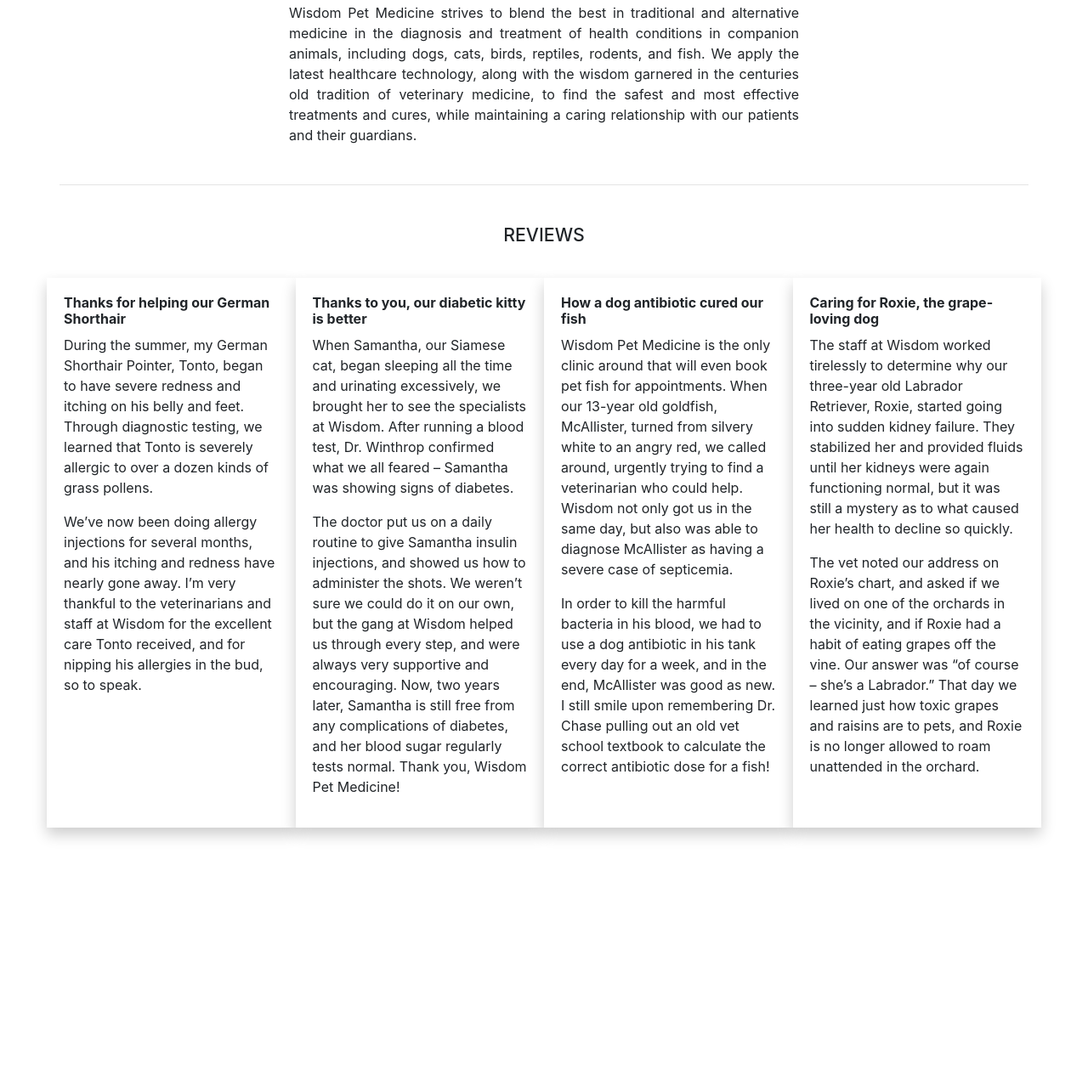
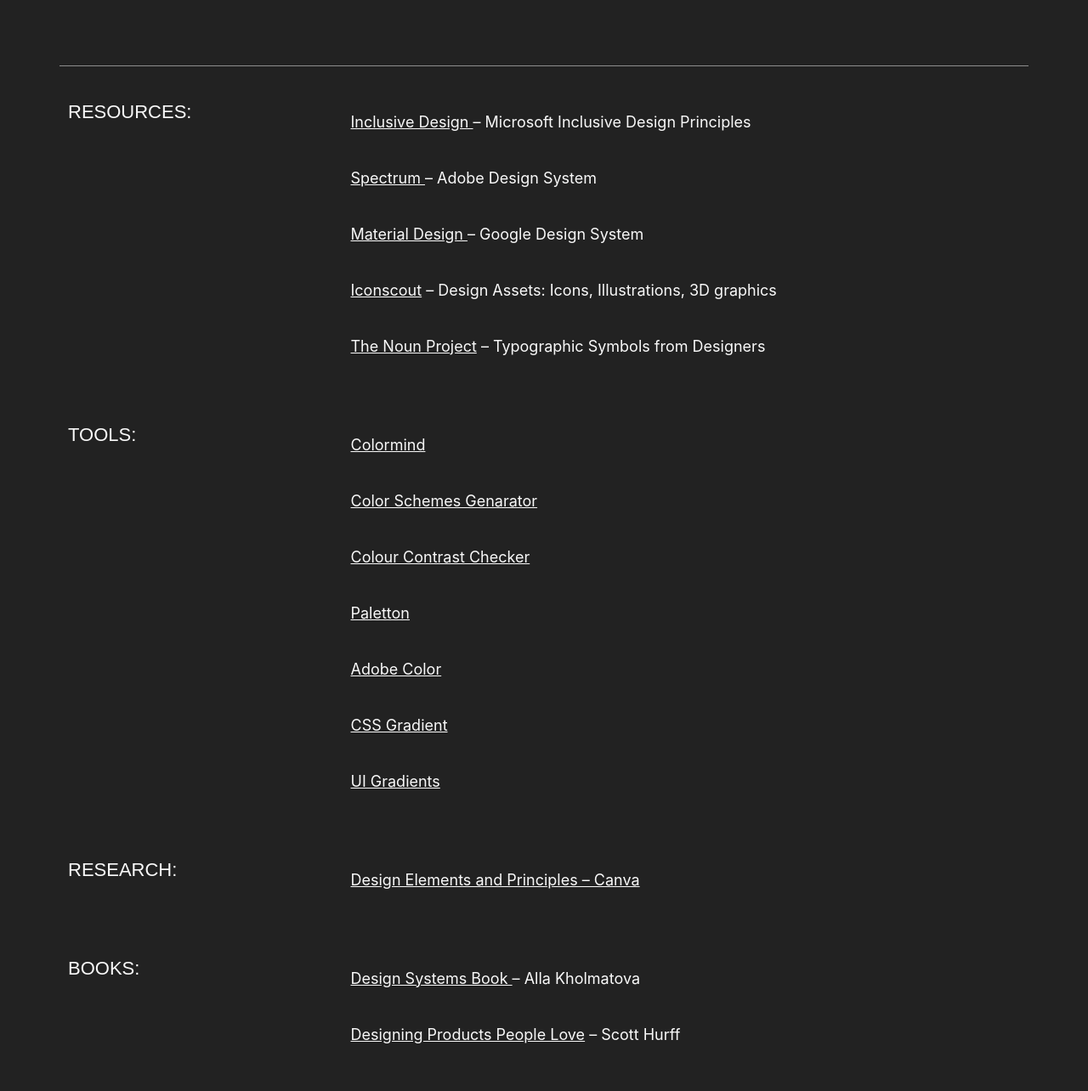
Before and after one commit to llosik/project_1, a website: page index.html in a window 1280 px wide. Shown: the part 583-1867 px from the top of the page at 85% size. Before the commit the page ends 1587 px from the top, so only its background shows below. Drawn offline with Linux system fonts and the light colour scheme.

Commit message:
Library project

```diff
--- a/index.html
+++ b/index.html
@@ -18,11 +18,39 @@
       width:100%;
       padding:0;
     }
+
+     hr{
+      border: 0;
+      height: 0.25px;
+      background: #F9F9F9;
+      opacity: 0.5;
+     }
+     ul{
+     color: #F9F9F9;
+     font-size: 18px;
+      line-height: 50px;
+      }
+
+     a{
+      color: #F9F9F9;
+      font-size: 18px;
+      line-height: 50px;
+      text-decoration: underline;
+    }
+
+      a:hover{
+        font-weight: bold;
+        color: #F9F9F9;
+
+       }
+
+
+
   </style>
 
 </head>
 
-<body style="background-color: white;">
+<body style="background-color: #222;">
 
   <!-- Navigation -->
   <nav class="navbar navbar-expand-lg navbar-dark bg-dark static-top">
@@ -54,59 +82,84 @@
 
   <!-- Page Content -->
   <div class="container">
-    <div class="row" style="background-color:white; ">
+    <div class="row" style="background-color:#222; ">
       <div class="col-lg-12 text-center">
-        <h1 class="mt-5" style="color: #cdae51; font-weight: bold">Wisdom Pet Medicine
+        <h1 class="mt-5" style="color: #F9F9F9; font-family: 'Jost', sans-serif; font-size: 150px; text-align: left; font-weight: 600;">My Design Library.
         </h1>
-        <h2 style="font-size: 16pt"> We treat your pets like we treat our own
+        <h2 style="color: #F9F9F9; font-family: 'Jost', sans-serif; font-size: 32px; font-weight: 300; text-align: left; "> A collection of useful resources for UX/UI design work
         </h2>
-        <img src="./images/all-animals.jpg" style="width: 100%;">
+        <!-- <img src="./images/all-animals.jpg" style="width: 100%;">
 
           <button style="background: #cdae51; margin: 20px; padding: 5px 25px; border: none; border-radius: 5px;" hover:><a href="#" style="color:white; font-size: 20px;">Visit Us</a></button>
-        </p>
         <p style="text-align:justify; max-width:600px; margin:auto; padding-bottom:30px;">
           Wisdom Pet Medicine strives to blend the best in traditional and alternative medicine in the diagnosis and treatment of health conditions in companion animals, including dogs, cats, birds, reptiles, rodents, and fish. We apply the latest healthcare technology, along with the wisdom garnered in the centuries old tradition of veterinary medicine, to find the safest and most effective treatments and cures, while maintaining a caring relationship with our patients and their guardians.
-      </p>
+      </p> -->
+
       </div>
     </div>
   </div>
 
-  <div class="container challenge" style="padding-bottom:30px;">
+  <div class="container challenge" style="padding-top:100px;">
+  <hr>
+    <div class="row">
+
+
+      <div class="col-sm-3 col-lg-3" style=" padding:25px;">
+        <h3 style=" color: #F9F9F9; font-family: 'Jost', sans-serif; font-size: 22px; font-weight: 300; "><b>RESOURCES:</b></h3>
+      </div>
+
+        <div class="col-sm-9 col-lg-9" style=" padding:25px;">
+         <div class="links">
+          <ul><a href="https://www.microsoft.com/design/inclusive/" target="_blank">Inclusive Design </a> – Microsoft Inclusive Design Principles</ul>
+          <ul><a href="https://spectrum.adobe.com/" target="_blank">Spectrum </a> – Adobe Design System</ul>
+          <ul><a href="https://material.io/design" target="_blank">Material Design </a> – Google Design System</ul>
+          <ul><a href="https://iconscout.com/" target="_blank">Iconscout</a> – Design Assets: Icons, Illustrations, 3D graphics</ul>
+          <ul><a href="https://thenounproject.com/" target="_blank">The Noun Project</a> – Typographic Symbols from Designers</ul>
+      </div>
+    </div>
     <hr>
-    <h3 style=" text-align: center; padding: 30px; font-size:16pt">REVIEWS
-    </h3>
-    <div class="row gx-1">
-      <div class="col-sm-6 col-lg-3" style="background-color:white; padding:20px;box-shadow: 0 8px 16px 0 rgba(0,0,0,0.2); ">
-        <h6><b>Thanks for helping our German Shorthair</b></h6>
+    <div class="col-sm-3 col-lg-3" style=" padding:25px;">
+        <h3 style=" color: #F9F9F9; font-family: 'Jost', sans-serif; font-size: 22px; font-weight: 300; "><b>TOOLS:</b></h3>
+      </div>
+      <div class="col-sm-9 col-lg-9" style=" padding:25px;">
+        <div class="links">
+        <ul><a href="http://colormind.io/" target="_blank">Colormind</a></ul>
+        <ul><a href="https://coolors.co/" target="_blank">Color Schemes Genarator</a></ul>
+        <ul><a href="https://colourcontrast.cc/ffffff/939393" target="_blank">Colour Contrast Checker</a></ul>
+        <ul><a href="https://paletton.com/#uid=1000u0kllllaFw0g0qFqFg0w0aF" target="_blank">Paletton</a></ul>
+        <ul><a href="https://color.adobe.com/create/color-wheel/" target="_blank">Adobe Color</a></ul>
+        <ul><a href="https://cssgradient.io/" target="_blank">CSS Gradient</a></ul>
+        <ul><a href="https://uigradients.com/" target="_blank">UI Gradients</a></ul>
+      </div>
+    </div>
 
-        <p>During the summer, my German Shorthair Pointer, Tonto, began to have severe redness and itching on his belly and feet. Through diagnostic testing, we learned that Tonto is severely allergic to over a dozen kinds of grass pollens.</p>
+    <hr>
 
-        <p>We’ve now been doing allergy injections for several months, and his itching and redness have nearly gone away. I’m very thankful to the veterinarians and staff at Wisdom for the excellent care Tonto received, and for nipping his allergies in the bud, so to speak. </p>
+    <div class="col-sm-3 col-lg-3" style=" padding:25px;">
+        <h3 style=" color: #F9F9F9; font-family: 'Jost', sans-serif; font-size: 22px; font-weight: 300; "><b>RESEARCH:</b></h3>
       </div>
-      <div class="col-sm-6 col-lg-3" style="box-shadow: 0 8px 16px 0 rgba(0,0,0,0.2);background-color:white; padding:20px;">
-        <h6><b>Thanks to you, our diabetic kitty is better</b></h6>
 
-        <p>When Samantha, our Siamese cat, began sleeping all the time and urinating excessively, we brought her to see the specialists at Wisdom. After running a blood test, Dr. Winthrop confirmed what we all feared – Samantha was showing signs of diabetes.</p>
-
-        <p>The doctor put us on a daily routine to give Samantha insulin injections, and showed us how to administer the shots. We weren’t sure we could do it on our own, but the gang at Wisdom helped us through every step, and were always very supportive and encouraging. Now, two years later, Samantha is still free from any complications of diabetes, and her blood sugar regularly tests normal. Thank you, Wisdom Pet Medicine!</p>
+ <div class="col-sm-9 col-lg-9" style=" padding:25px;">
+  <div class="links">
+        <ul><a href="https://www.canva.com/learn/design-elements-principles/" target="_blank">Design Elements and Principles – Canva</a></ul>
 
       </div>
-      <div class="col-sm-6 col-lg-3" style="box-shadow: 0 8px 16px 0 rgba(0,0,0,0.2);background-color:white;padding:20px;">
-        <h6><b>How a dog antibiotic cured our fish</b></h6>
+    </div>
 
-        <p>Wisdom Pet Medicine is the only clinic around that will even book pet fish for appointments. When our 13-year old goldfish, McAllister, turned from silvery white to an angry red, we called around, urgently trying to find a veterinarian who could help. Wisdom not only got us in the same day, but also was able to diagnose McAllister as having a severe case of septicemia.</p>
+    <hr>
 
-        <p>In order to kill the harmful bacteria in his blood, we had to use a dog antibiotic in his tank every day for a week, and in the end, McAllister was good as new. I still smile upon remembering Dr. Chase pulling out an old vet school textbook to calculate the correct antibiotic dose for a fish!</p>
+    <div class="col-sm-3 col-lg-3" style=" padding:25px;">
+        <h3 style=" color: #F9F9F9; font-family: 'Jost', sans-serif; font-size: 22px; font-weight: 300; "><b>BOOKS:</b></h3>
       </div>
-      <div class="col-sm-6 col-lg-3" style="box-shadow: 0 8px 16px 0 rgba(0,0,0,0.2); padding: 20px; background-color:white;">
-        <h6><b>Caring for Roxie, the grape-loving dog</b></h6>
+<div class="col-sm-9 col-lg-9" style=" padding:25px;">
+    <div class="links">
+      <ul><a href="http://craftui.com/" target="_blank">Design Systems Book </a>– Alla Kholmatova</ul>
+      <ul><a href="https://www.amazon.com/dp/1491923679/?coliid=I1VF71XQZYPK88&colid=1ST97NQ78E9V&psc=1&ref_=lv_ov_lig_dp_it_im" target="_blank">Designing Products People Love</a> – Scott Hurff</ul>
+      </div>
+</div>
+</div>
 
-        <p>The staff at Wisdom worked tirelessly to determine why our three-year old Labrador Retriever, Roxie, started going into sudden kidney failure. They stabilized her and provided fluids until her kidneys were again functioning normal, but it was still a mystery as to what caused her health to decline so quickly.</p>
 
-        <p>The vet noted our address on Roxie’s chart, and asked if we lived on one of the orchards in the vicinity, and if Roxie had a habit of eating grapes off the vine. Our answer was “of course – she’s a Labrador.” That day we learned just how toxic grapes and raisins are to pets, and Roxie is no longer allowed to roam unattended in the orchard.</p>
-      </div>
-    </div>
-  </div>
 
   <!-- Bootstrap core JavaScript -->
   <script src="vendor/jquery/jquery.slim.min.js"></script>
```
Also changed, not shown: 1 other file.
